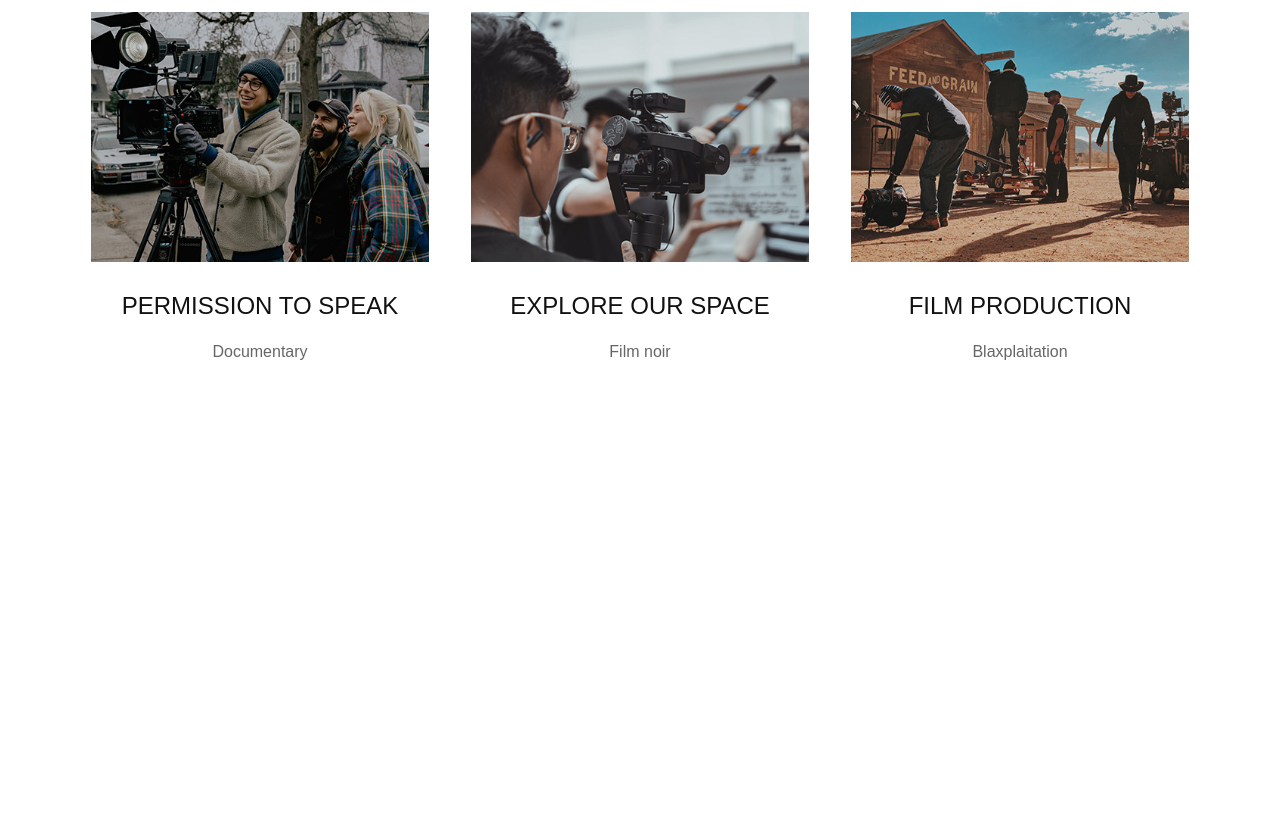
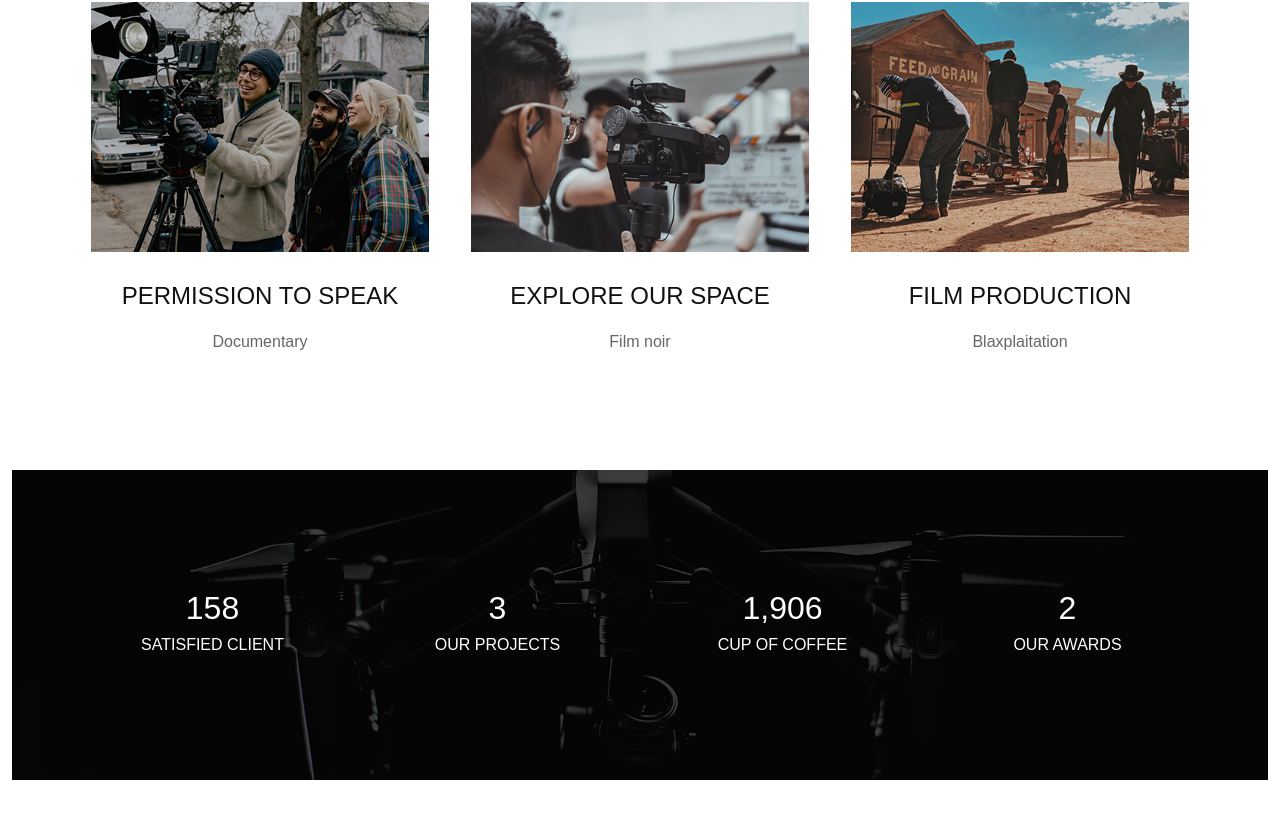
Before and after one commit to EmanueleDiLeo/proj-html-vuejs, a Vue app: page / in a window 1280 px wide. Shown: the part 2777-3596 px from the top of the page. Before the commit the page ends 3257 px from the top, so only its background shows below. Built offline with nearby package versions, Linux system fonts and the light colour scheme; a small style sheet from the web is missing.

Commit message:
[ADD] : data.vue

```diff
--- a/src/components/Main.vue
+++ b/src/components/Main.vue
@@ -5,6 +5,7 @@
       <ContainerCardsThree text="PELICULA STUDIO" title="THIS IS WHAT WE DO" type="pelicula"/>
       <AboutUs />
       <ContainerCardsThree text="YOUR WATCHLIST" title="BEST HITS MOVIES" type="watchlist"/>
+      <Data />
 
     </div>
   </main>
@@ -15,6 +16,7 @@
 import Jumbo from './partials/Jumbo.vue';
 import ContainerCardsThree from './partials/ContainerCardsThree.vue';
 import AboutUs from './partials/AboutUs.vue';
+import Data from './partials/Data.vue';
 
   export default {
     name:'Main',
@@ -22,6 +24,7 @@ import AboutUs from './partials/AboutUs.vue';
       Jumbo,
       ContainerCardsThree,
       AboutUs,
+      Data,
     },
   }
 </script>
--- a/src/components/partials/AboutUs.vue
+++ b/src/components/partials/AboutUs.vue
@@ -1,5 +1,5 @@
 <template>
-  <div class=" container-fluid p-10 mb-100">
+  <div class="mb-100">
     <div class="img-mic">
       <div class="container">
         <div class="row">
--- /dev/null
+++ b/src/components/partials/Data.vue
@@ -0,0 +1,44 @@
+<template>
+  <div class="mb-100">
+    <div class="data">
+      <div class="container h-100">
+        <div class="row h-100">
+          <div v-for="(item,index) in datas" :key="index"
+            class="col-3 d-flex flex-column align-items-center h-100 justify-content-center ">
+            <h2>{{ item.num }}</h2>
+            <h6>{{ item.text }}</h6>
+          </div>
+        </div>
+      </div>
+
+    </div>
+  </div>
+</template>
+
+<script>
+import datas from '../../data/datas.js';
+export default {
+  name:'Data',
+
+  data(){
+    return{
+      datas,
+    }
+  },
+
+}
+</script>
+
+<style lang="scss" scoped>
+@use '../../scss/partials/variables' as *;
+@use '../../scss/main' as *;
+
+.data{
+  background-image: url(/Parallax-01.jpg);
+  height: 310px;
+  background-size: cover;
+  background-position: 0px 450px;
+
+}
+
+</style>
--- /dev/null
+++ b/src/data/datas.js
@@ -0,0 +1,18 @@
+export default [
+  {
+    num:'158',
+    text:'SATISFIED CLIENT',
+  },
+  {
+    num:'3',
+    text:'OUR PROJECTS',
+  },
+  {
+    num:'1,906',
+    text:'CUP OF COFFEE',
+  },
+  {
+    num:'2',
+    text:'OUR AWARDS',
+  },
+];
```
Also changed, not shown: public/image.svg (deleted).
